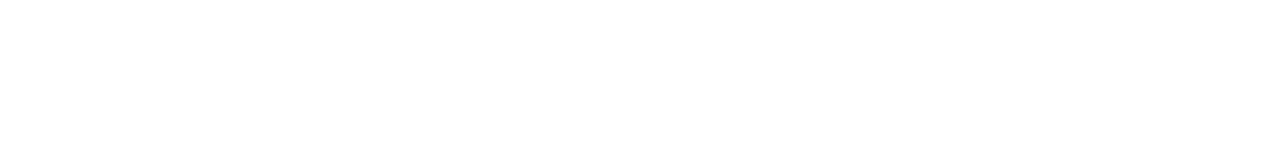
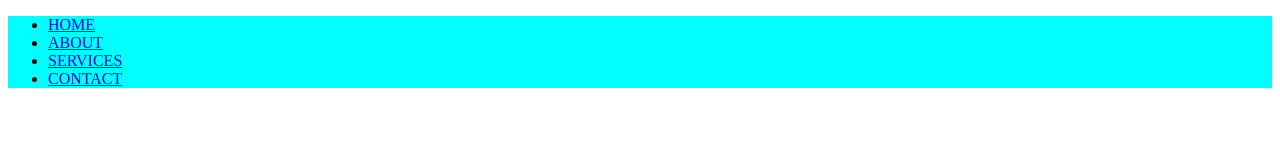
Before and after one commit to annaadhiambo/Ann-s-Food-Store, a plain HTML site: page index.html in a window 1280 px wide. Drawn offline with Linux system fonts and the light colour scheme.

Commit message:
added nav bar

```diff
--- a/css/style.css
+++ b/css/style.css
@@ -0,0 +1,3 @@
+nav{
+    background-color: aqua;
+}
--- a/index.html
+++ b/index.html
@@ -4,8 +4,16 @@
     <meta charset="UTF-8">
     <meta name="viewport" content="width=device-width, initial-scale=1.0">
     <title>Ann's Food Store</title>
+    <link rel="stylesheet" href="css/style.css">
 </head>
 <body>
-
+    <nav>
+        <ul>
+            <li><a href="#">HOME</a></li>
+            <li><a href="#">ABOUT</a></li>
+            <li><a href="#">SERVICES</a></li>
+            <li><a href="#">CONTACT</a></li>
+        </ul>
+    </nav>
 </body>
 </html>
```
